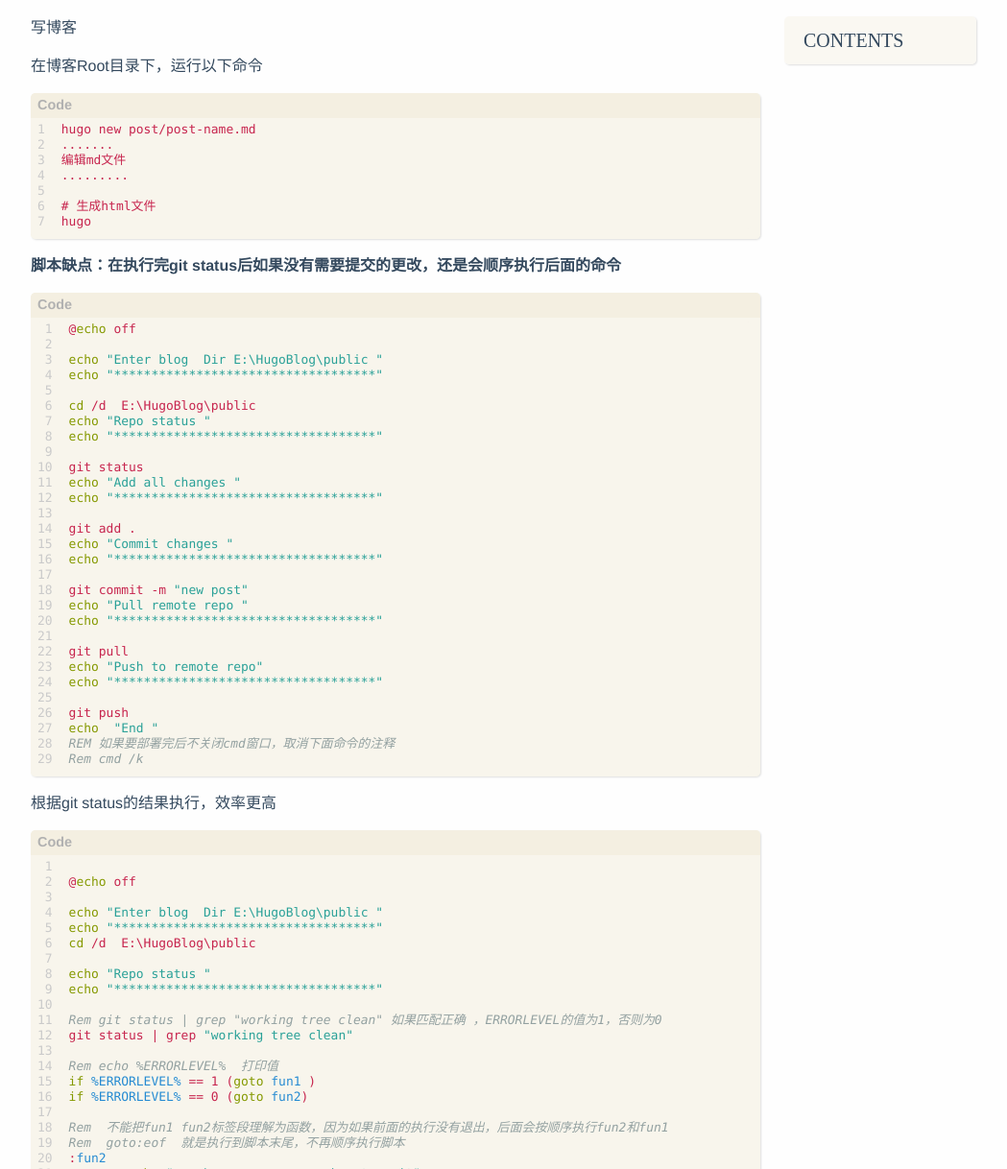
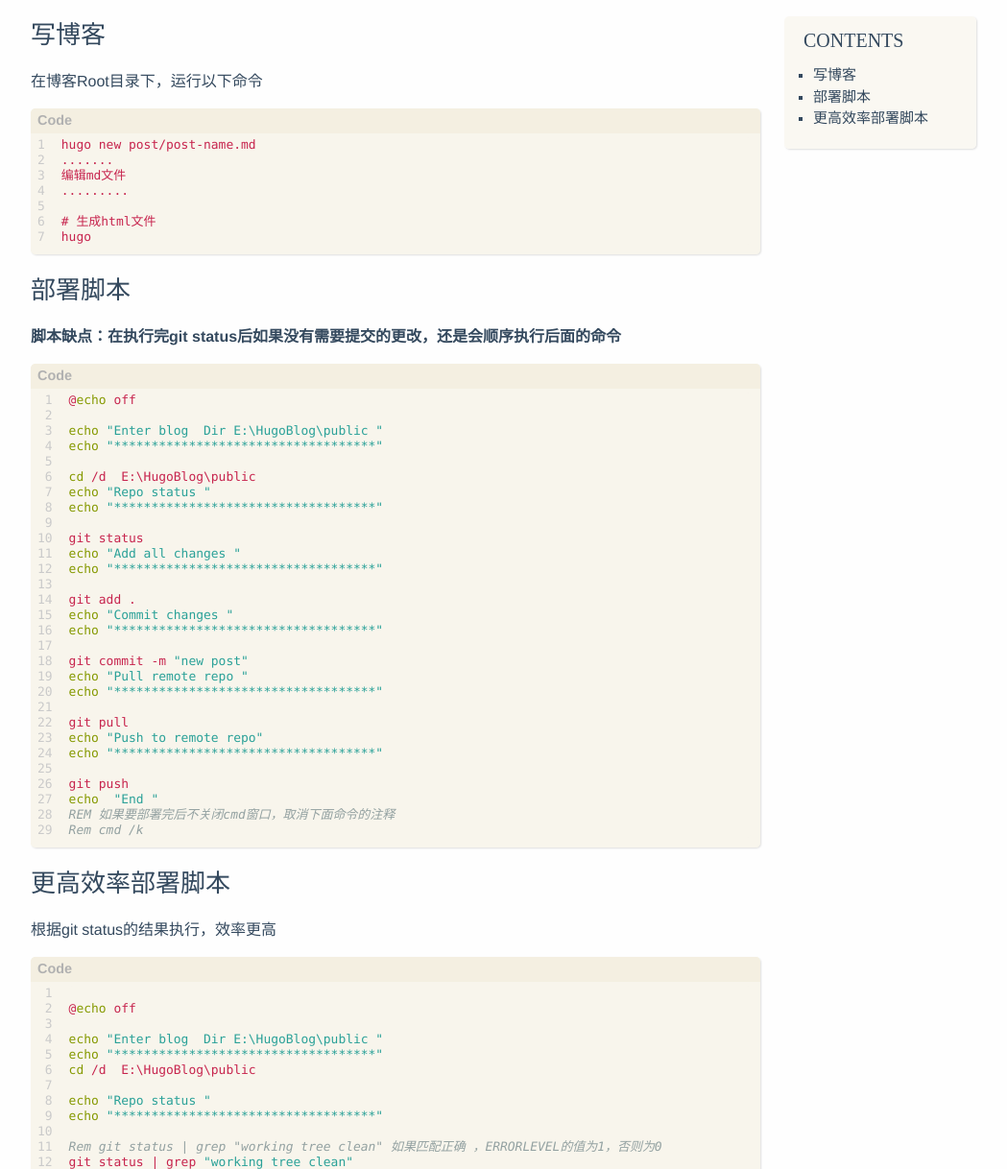
Before and after one commit to huangchaof/HugoBlog, a plain HTML site: page post/windows下hugo部署脚本/index.html in a window 1280 px wide. Shown: the part 205-1423 px from the top of the page at 96% size, without its empty margins (228-1277 px from the left). Drawn offline with nearby package versions, Linux system fonts and the light colour scheme; a script that the page names is missing.

Commit message:
new post

```diff
--- a/index.xml
+++ b/index.xml
@@ -13,7 +13,7 @@
       <pubDate>Thu, 18 Nov 2021 19:34:52 +0800</pubDate>
 
       <guid>https://huangchaof.github.io/HugoBlog/post/windows%E4%B8%8Bhugo%E9%83%A8%E7%BD%B2%E8%84%9A%E6%9C%AC/</guid>
-      <description>写博客 在博客Root目录下，运行以下命令 1 2 3 4 5 6 7 hugo new post/post-name.md ....... 编辑md文件 ......... # 生成html文件 hugo 脚本缺点：在执行完git status后如果没</description>
+      <description>写博客 在博客Root目录下，运行以下命令 1 2 3 4 5 6 7 hugo new post/post-name.md ....... 编辑md文件 ......... # 生成html文件 hugo 部署脚本 脚本缺点：在执行完git status</description>
     </item>
 
     <item>
--- a/post/index.xml
+++ b/post/index.xml
@@ -13,7 +13,7 @@
       <pubDate>Thu, 18 Nov 2021 19:34:52 +0800</pubDate>
 
       <guid>https://huangchaof.github.io/HugoBlog/post/windows%E4%B8%8Bhugo%E9%83%A8%E7%BD%B2%E8%84%9A%E6%9C%AC/</guid>
-      <description>写博客 在博客Root目录下，运行以下命令 1 2 3 4 5 6 7 hugo new post/post-name.md ....... 编辑md文件 ......... # 生成html文件 hugo 脚本缺点：在执行完git status后如果没</description>
+      <description>写博客 在博客Root目录下，运行以下命令 1 2 3 4 5 6 7 hugo new post/post-name.md ....... 编辑md文件 ......... # 生成html文件 hugo 部署脚本 脚本缺点：在执行完git status</description>
     </item>
 
     <item>
--- a/post/windows下hugo部署脚本/index.html
+++ b/post/windows下hugo部署脚本/index.html
@@ -16,7 +16,7 @@
 <meta name="apple-mobile-web-app-status-bar-style" content="#f8f5ec">
 
 
-<meta name="author" content="huangchaofan" /><meta name="description" content="写博客 在博客Root目录下，运行以下命令 1 2 3 4 5 6 7 hugo new post/post-name.md ....... 编辑md文件 ......... # 生成html文件 hugo 脚本缺点：在执行完git status后如果没" /><meta name="keywords" content="Hugo, theme, even" />
+<meta name="author" content="huangchaofan" /><meta name="description" content="写博客 在博客Root目录下，运行以下命令 1 2 3 4 5 6 7 hugo new post/post-name.md ....... 编辑md文件 ......... # 生成html文件 hugo 部署脚本 脚本缺点：在执行完git status" /><meta name="keywords" content="Hugo, theme, even" />
 
 
 
@@ -40,19 +40,19 @@
 
 
 <meta property="og:title" content="Windows下hugo部署脚本" />
-<meta property="og:description" content="写博客 在博客Root目录下，运行以下命令 1 2 3 4 5 6 7 hugo new post/post-name.md ....... 编辑md文件 ......... # 生成html文件 hugo 脚本缺点：在执行完git status后如果没" />
+<meta property="og:description" content="写博客 在博客Root目录下，运行以下命令 1 2 3 4 5 6 7 hugo new post/post-name.md ....... 编辑md文件 ......... # 生成html文件 hugo 部署脚本 脚本缺点：在执行完git status" />
 <meta property="og:type" content="article" />
 <meta property="og:url" content="https://huangchaof.github.io/HugoBlog/post/windows%E4%B8%8Bhugo%E9%83%A8%E7%BD%B2%E8%84%9A%E6%9C%AC/" /><meta property="article:section" content="post" />
 <meta property="article:published_time" content="2021-11-18T19:34:52+08:00" />
 <meta property="article:modified_time" content="2021-11-18T19:34:52+08:00" />
 
 <meta itemprop="name" content="Windows下hugo部署脚本">
-<meta itemprop="description" content="写博客 在博客Root目录下，运行以下命令 1 2 3 4 5 6 7 hugo new post/post-name.md ....... 编辑md文件 ......... # 生成html文件 hugo 脚本缺点：在执行完git status后如果没"><meta itemprop="datePublished" content="2021-11-18T19:34:52+08:00" />
+<meta itemprop="description" content="写博客 在博客Root目录下，运行以下命令 1 2 3 4 5 6 7 hugo new post/post-name.md ....... 编辑md文件 ......... # 生成html文件 hugo 部署脚本 脚本缺点：在执行完git status"><meta itemprop="datePublished" content="2021-11-18T19:34:52+08:00" />
 <meta itemprop="dateModified" content="2021-11-18T19:34:52+08:00" />
-<meta itemprop="wordCount" content="484">
+<meta itemprop="wordCount" content="496">
 <meta itemprop="keywords" content="" /><meta name="twitter:card" content="summary"/>
 <meta name="twitter:title" content="Windows下hugo部署脚本"/>
-<meta name="twitter:description" content="写博客 在博客Root目录下，运行以下命令 1 2 3 4 5 6 7 hugo new post/post-name.md ....... 编辑md文件 ......... # 生成html文件 hugo 脚本缺点：在执行完git status后如果没"/>
+<meta name="twitter:description" content="写博客 在博客Root目录下，运行以下命令 1 2 3 4 5 6 7 hugo new post/post-name.md ....... 编辑md文件 ......... # 生成html文件 hugo 部署脚本 脚本缺点：在执行完git status"/>
 
 <!--[if lte IE 9]>
   <script src="https://cdnjs.cloudflare.com/ajax/libs/classlist/1.1.20170427/classList.min.js"></script>
@@ -137,11 +137,17 @@
     <div class="post-toc" id="post-toc">
   <h2 class="post-toc-title">Contents</h2>
   <div class="post-toc-content">
-    <nav id="TableOfContents"></nav>
+    <nav id="TableOfContents">
+  <ul>
+    <li><a href="#写博客">写博客</a></li>
+    <li><a href="#部署脚本">部署脚本</a></li>
+    <li><a href="#更高效率部署脚本">更高效率部署脚本</a></li>
+  </ul>
+</nav>
   </div>
 </div>
     <div class="post-content">
-      <p>写博客</p>
+      <h1 id="写博客">写博客</h1>
 <p>在博客Root目录下，运行以下命令</p>
 <div class="highlight"><div class="chroma">
 <table class="lntable"><tr><td class="lntd">
@@ -163,7 +169,8 @@
 hugo
 </code></pre></td></tr></table>
 </div>
-</div><p><strong>脚本缺点：在执行完git status后如果没有需要提交的更改，还是会顺序执行后面的命令</strong></p>
+</div><h1 id="部署脚本">部署脚本</h1>
+<p><strong>脚本缺点：在执行完git status后如果没有需要提交的更改，还是会顺序执行后面的命令</strong></p>
 <div class="highlight"><div class="chroma">
 <table class="lntable"><tr><td class="lntd">
 <pre tabindex="0" class="chroma"><code><span class="lnt"> 1
@@ -228,7 +235,8 @@ git push
 <span class="c1">Rem cmd /k </span>
 </code></pre></td></tr></table>
 </div>
-</div><p>根据git status的结果执行，效率更高</p>
+</div><h1 id="更高效率部署脚本">更高效率部署脚本</h1>
+<p>根据git status的结果执行，效率更高</p>
 <div class="highlight"><div class="chroma">
 <table class="lntable"><tr><td class="lntd">
 <pre tabindex="0" class="chroma"><code><span class="lnt"> 1
```
Also changed, not shown: index.html (+1 -1 lines).
